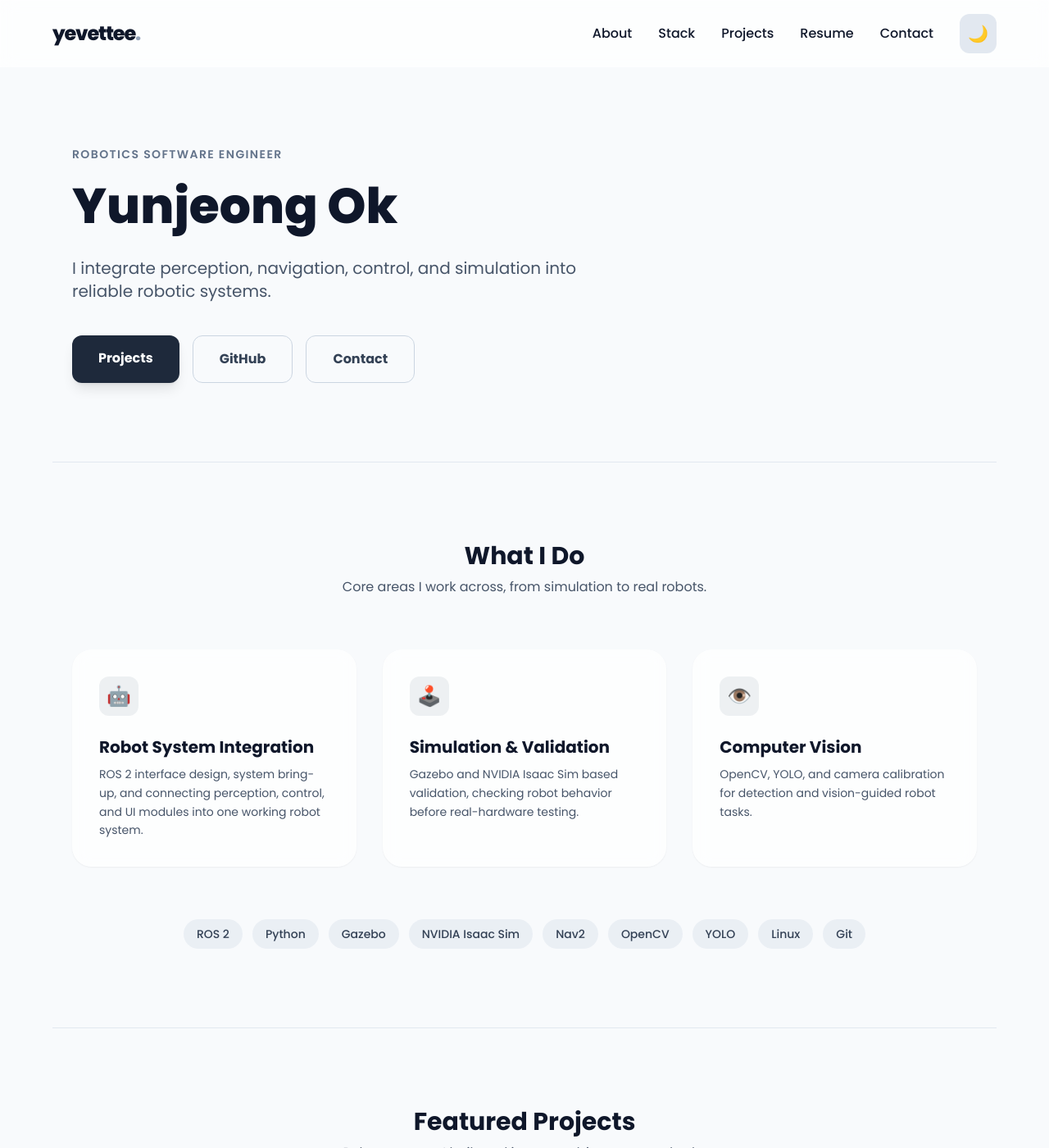
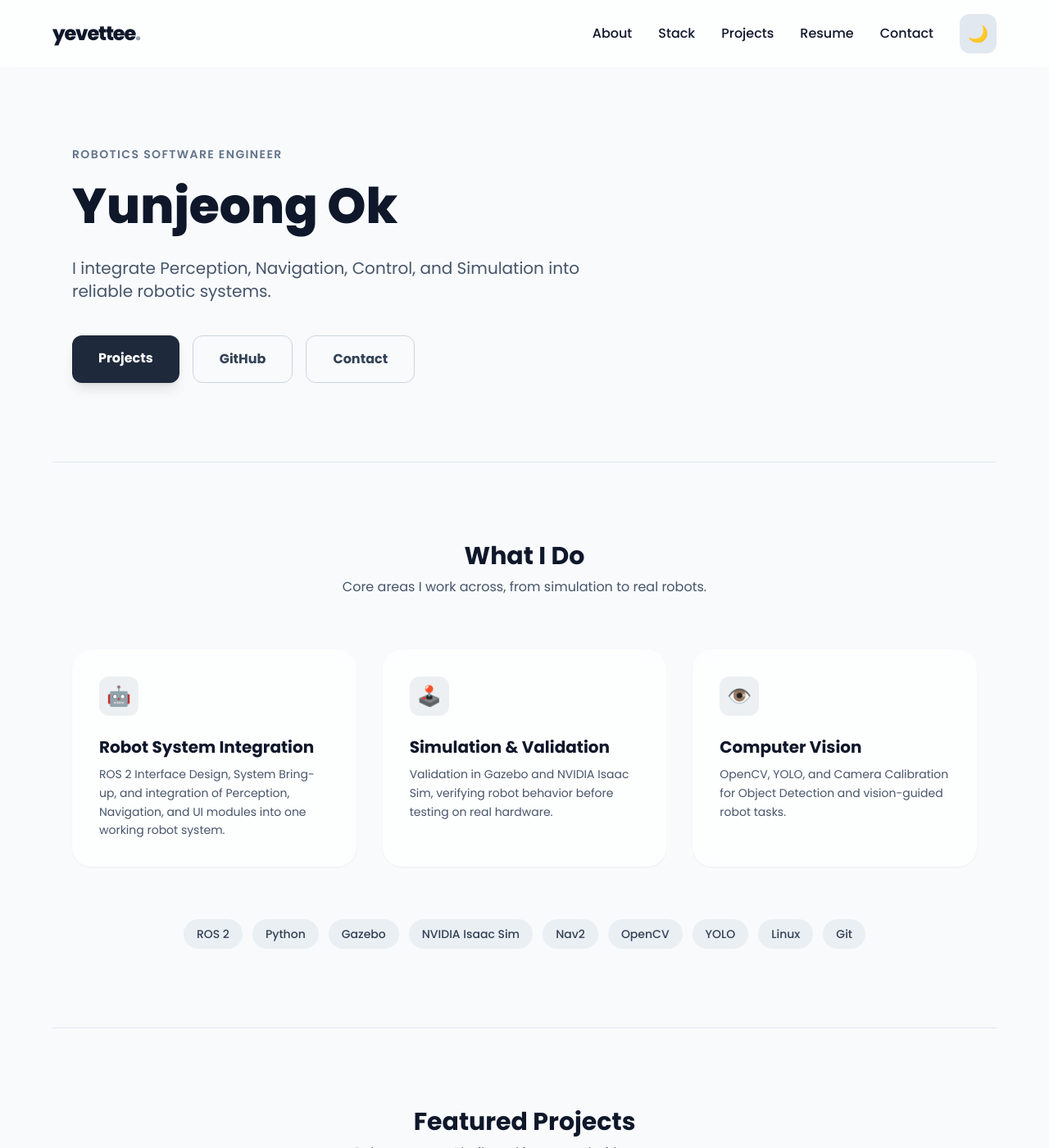
Before and after one commit to yevettee/yevettee, a Jekyll site: the page built from index.html, in a window 1280 px wide and 1400 px high. Shown: the whole window at 82% size. Built offline with Jekyll 4.4.1, drawn with Linux system fonts in a browser that asks for light colours; nearby versions of some CDN libraries; some web fonts are replaced; some of the changed text lies outside the part shown.

Commit message:
홈 문구 다듬기

```diff
--- a/_config.yml
+++ b/_config.yml
@@ -20,7 +20,7 @@ author:
 # ─── Home copy ──────────────────────────────────────────
 hero:
   tagline: >-
-    I integrate perception, navigation, control, and simulation
+    I integrate Perception, Navigation, Control, and Simulation
     into reliable robotic systems.
 
 # uta-folio style skill cards (icon / name / description)
@@ -29,18 +29,18 @@ skills_description: "Core areas I work across, from simulation to real robots."
 skills:
   - name: "Robot System Integration"
     icon: "🤖"
-    description: "ROS 2 interface design, system bring-up, and connecting perception, control, and UI modules into one working robot system."
+    description: "ROS 2 Interface Design, System Bring-up, and integration of Perception, Navigation, and UI modules into one working robot system."
   - name: "Simulation & Validation"
     icon: "🕹️"
-    description: "Gazebo and NVIDIA Isaac Sim based validation, checking robot behavior before real-hardware testing."
+    description: "Validation in Gazebo and NVIDIA Isaac Sim, verifying robot behavior before testing on real hardware."
   - name: "Computer Vision"
     icon: "👁️"
-    description: "OpenCV, YOLO, and camera calibration for detection and vision-guided robot tasks."
+    description: "OpenCV, YOLO, and Camera Calibration for Object Detection and vision-guided robot tasks."
 
 tech_stack: [ROS 2, Python, Gazebo, NVIDIA Isaac Sim, Nav2, OpenCV, YOLO, Linux, Git]
 
 projects_title: "Featured Projects"
-projects_description: "Robot systems I built and integrated, in teams and solo."
+projects_description: "Robot systems I built and integrated with my teams."
 
 # ─── Build ──────────────────────────────────────────────
 markdown: kramdown
--- a/index.html
+++ b/index.html
@@ -92,7 +92,7 @@ title: Home
             <ul class="list-disc list-outside pl-5 marker:text-slate-400 space-y-4 text-sm text-slate-600 dark:text-slate-400">
                 <li>
                     <span class="block font-semibold text-slate-900 dark:text-white">Doosan Robotics Bootcamp</span>
-                    2025.12 – 2026.06 · <a href="{{ '/assets/etc/DoosanRobotics_추천서.pdf' | relative_url }}" target="_blank" rel="noopener" class="underline underline-offset-2 hover:text-slate-900 dark:hover:text-white">Recommendation Letter</a>
+                    2025.12 – 2026.06 · <a href="{{ '/assets/etc/DoosanRobotics_추천서.pdf' | relative_url }}" target="_blank" rel="noopener" class="underline underline-offset-2 hover:text-slate-900 dark:hover:text-white">추천서</a>
                 </li>
                 <li>
                     <span class="block font-semibold text-slate-900 dark:text-white">Korea Aerospace University</span>
```
